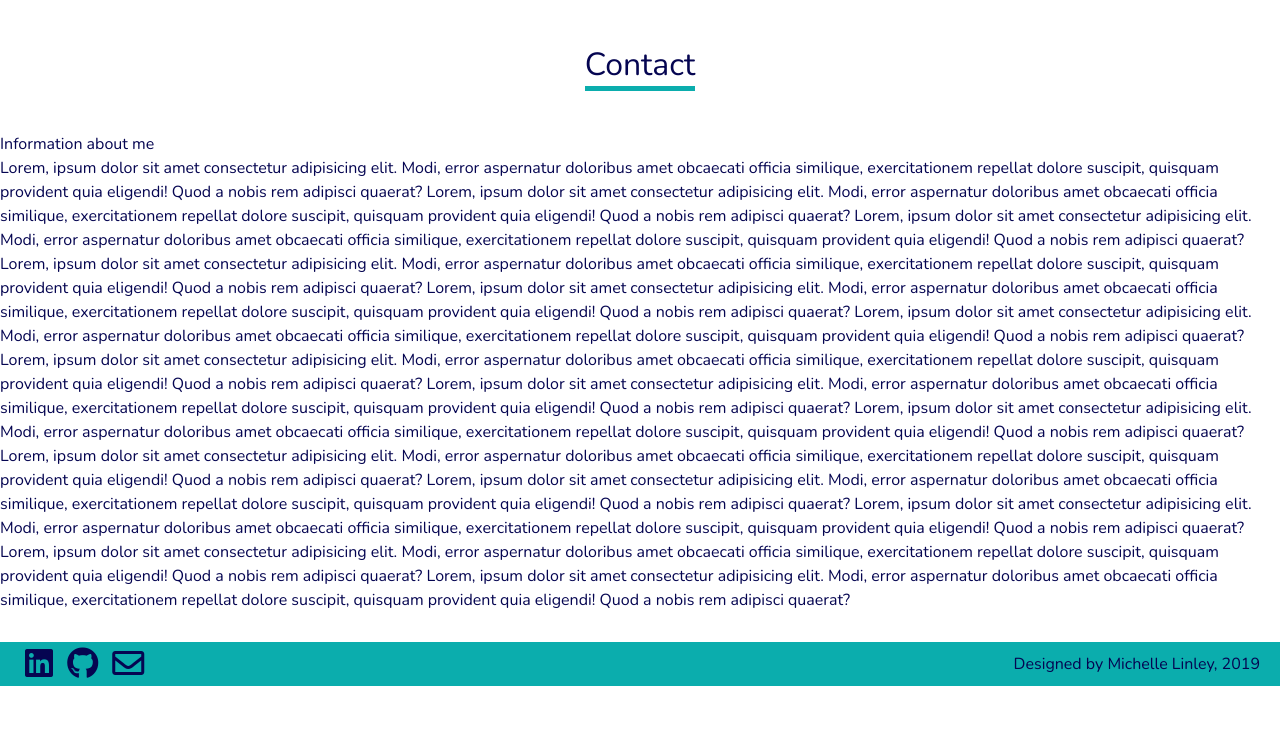
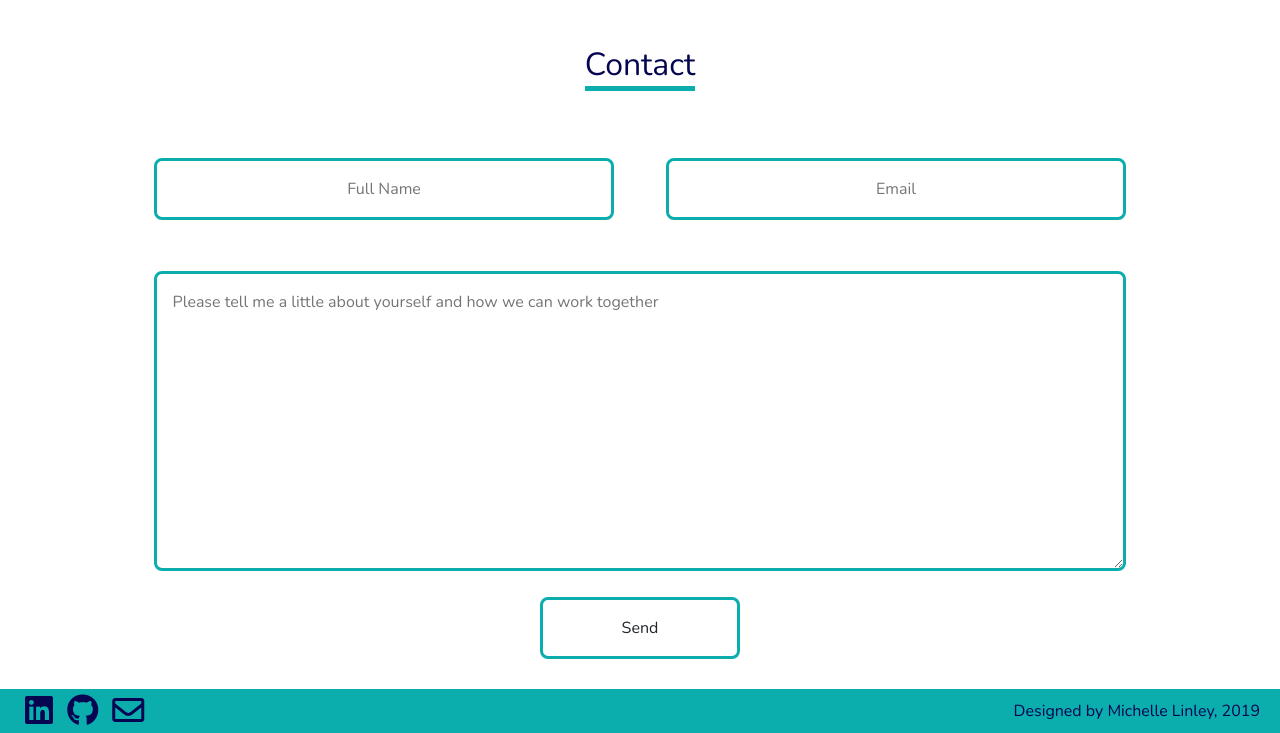
Before and after one commit to meeschka/portfolio_v1, a plain HTML site: page index.html in a window 1280 px wide. Shown: the part 1946-2679 px from the top of the page. Before the commit the page ends 2632 px from the top, so only its background shows below. Drawn offline with nearby package versions, Linux system fonts and the light colour scheme.

Commit message:
Added contact form functionality and style

```diff
--- a/index.html
+++ b/index.html
@@ -100,23 +100,12 @@
         </section>
         <section id="contact">
             <h2><span>Contact</span></h2>
-            Information about me
-        </section>
-        <section>
-            Lorem, ipsum dolor sit amet consectetur adipisicing elit. Modi, error aspernatur doloribus amet obcaecati officia similique, exercitationem repellat dolore suscipit, quisquam provident quia eligendi! Quod a nobis rem adipisci quaerat?
-            Lorem, ipsum dolor sit amet consectetur adipisicing elit. Modi, error aspernatur doloribus amet obcaecati officia similique, exercitationem repellat dolore suscipit, quisquam provident quia eligendi! Quod a nobis rem adipisci quaerat?
-            Lorem, ipsum dolor sit amet consectetur adipisicing elit. Modi, error aspernatur doloribus amet obcaecati officia similique, exercitationem repellat dolore suscipit, quisquam provident quia eligendi! Quod a nobis rem adipisci quaerat?
-            Lorem, ipsum dolor sit amet consectetur adipisicing elit. Modi, error aspernatur doloribus amet obcaecati officia similique, exercitationem repellat dolore suscipit, quisquam provident quia eligendi! Quod a nobis rem adipisci quaerat?
-            Lorem, ipsum dolor sit amet consectetur adipisicing elit. Modi, error aspernatur doloribus amet obcaecati officia similique, exercitationem repellat dolore suscipit, quisquam provident quia eligendi! Quod a nobis rem adipisci quaerat?
-            Lorem, ipsum dolor sit amet consectetur adipisicing elit. Modi, error aspernatur doloribus amet obcaecati officia similique, exercitationem repellat dolore suscipit, quisquam provident quia eligendi! Quod a nobis rem adipisci quaerat?
-            Lorem, ipsum dolor sit amet consectetur adipisicing elit. Modi, error aspernatur doloribus amet obcaecati officia similique, exercitationem repellat dolore suscipit, quisquam provident quia eligendi! Quod a nobis rem adipisci quaerat?
-            Lorem, ipsum dolor sit amet consectetur adipisicing elit. Modi, error aspernatur doloribus amet obcaecati officia similique, exercitationem repellat dolore suscipit, quisquam provident quia eligendi! Quod a nobis rem adipisci quaerat?
-            Lorem, ipsum dolor sit amet consectetur adipisicing elit. Modi, error aspernatur doloribus amet obcaecati officia similique, exercitationem repellat dolore suscipit, quisquam provident quia eligendi! Quod a nobis rem adipisci quaerat?
-            Lorem, ipsum dolor sit amet consectetur adipisicing elit. Modi, error aspernatur doloribus amet obcaecati officia similique, exercitationem repellat dolore suscipit, quisquam provident quia eligendi! Quod a nobis rem adipisci quaerat?
-            Lorem, ipsum dolor sit amet consectetur adipisicing elit. Modi, error aspernatur doloribus amet obcaecati officia similique, exercitationem repellat dolore suscipit, quisquam provident quia eligendi! Quod a nobis rem adipisci quaerat?
-            Lorem, ipsum dolor sit amet consectetur adipisicing elit. Modi, error aspernatur doloribus amet obcaecati officia similique, exercitationem repellat dolore suscipit, quisquam provident quia eligendi! Quod a nobis rem adipisci quaerat?
-            Lorem, ipsum dolor sit amet consectetur adipisicing elit. Modi, error aspernatur doloribus amet obcaecati officia similique, exercitationem repellat dolore suscipit, quisquam provident quia eligendi! Quod a nobis rem adipisci quaerat?
-            Lorem, ipsum dolor sit amet consectetur adipisicing elit. Modi, error aspernatur doloribus amet obcaecati officia similique, exercitationem repellat dolore suscipit, quisquam provident quia eligendi! Quod a nobis rem adipisci quaerat?
+            <form action="https://formspree.io/xyygarzv" method="POST" class="contact">
+                <input type="text" class="contact_input" name="name" placeholder="Full Name" required>
+                <input type="email" class="contact_input" name="Email" placeholder="Email" required>
+                <textarea class="contact_textarea" name="message" placeholder="Please tell me a little about yourself and how we can work together"></textarea>
+                <button type="submit" value="Send" class="btn btn-contact">Send </button>
+            </form>
         </section>
         <footer class="clearfix">
             <div class="contact-icons">
--- a/public/styles/app.css
+++ b/public/styles/app.css
@@ -65,9 +65,10 @@ body, html {
     color: var(--color-2);
     text-decoration: none;
 }
-.navbar-text a .navIcon {
+#top-nav .navbar-text a:hover {
+    text-decoration: none;
+}
 
-}
 .navbar-toggler-icon {
     width: 100%;
 }
@@ -168,3 +169,47 @@ footer {
     clear: both;
     display: table;
   }
+  .contact {
+    display: flex;
+    flex-wrap: wrap;
+    width: 80%;
+    margin: 0 auto;
+    align-content: space-between;
+
+  }
+  .contact > * {
+    border: 3px solid var(--color-2);
+    padding: 1rem;
+    margin: 2.5%;
+    border-radius: 8px;
+  }
+  .contact_input {
+    width: 45%;
+    min-width: 100px;
+    text-align: center;
+  }
+  .contact_textarea {
+    width: 95%;
+    height: 300px;
+  }
+  .btn-contact {
+    width: 200px;
+    max-width: 100%;
+    margin: 0 auto;
+  }
+  .btn-contact:hover {
+    background: var(--color-3);
+    border-color: var(--color-3);
+    color: white;
+  }
+  .contact > *:focus {
+    border-color: var(--color-3);
+    -webkit-box-shadow: none;
+    outline: -webkit-focus-ring-color auto 0px;
+    box-shadow: inset 0 1px 1px var(--color-3), 0 0 8px var(--color-3);
+  }
+  @media only screen and (max-width: 500px) {
+      .contact_input {
+          width: 95%;
+      }
+  }
```
